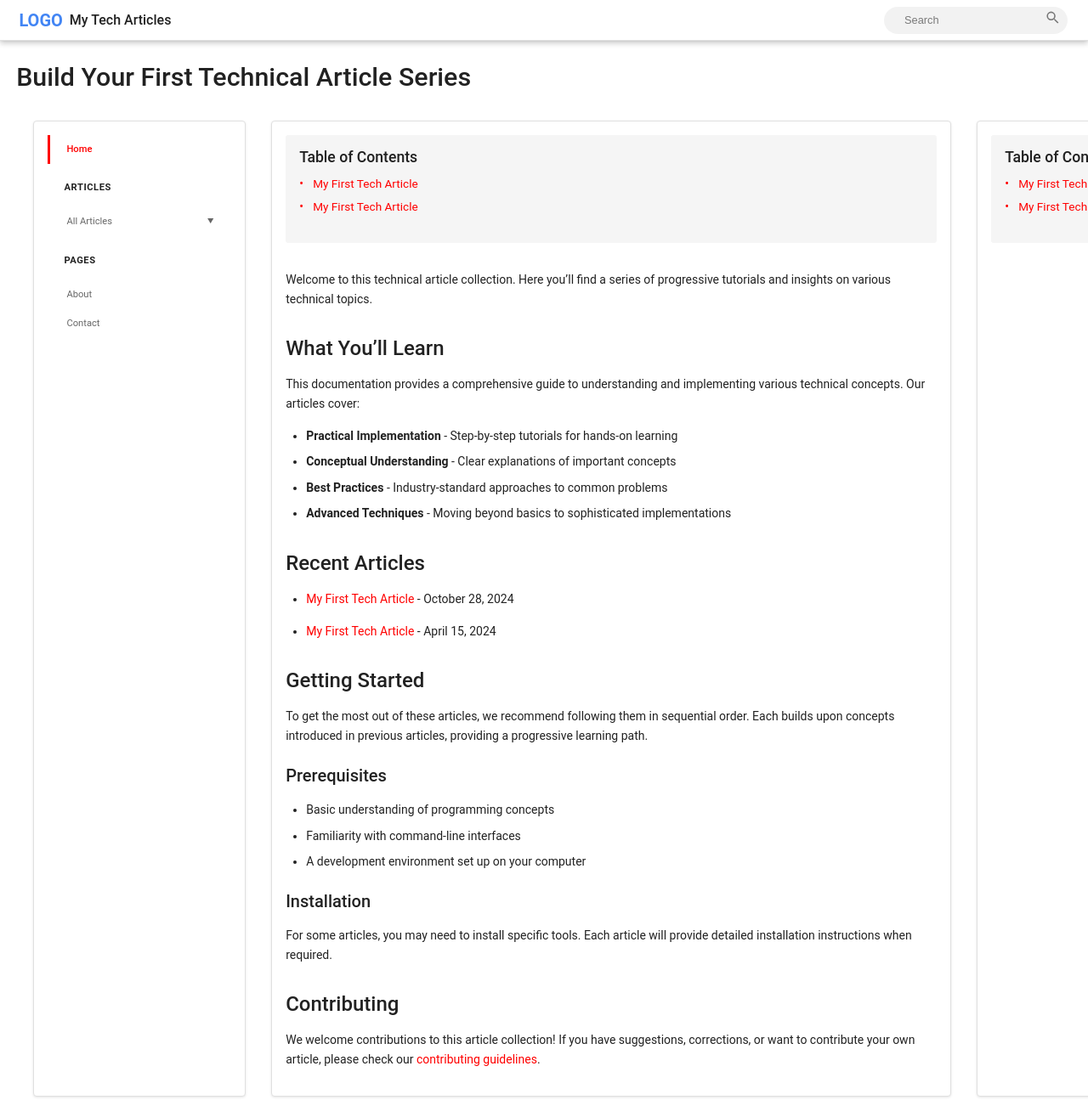
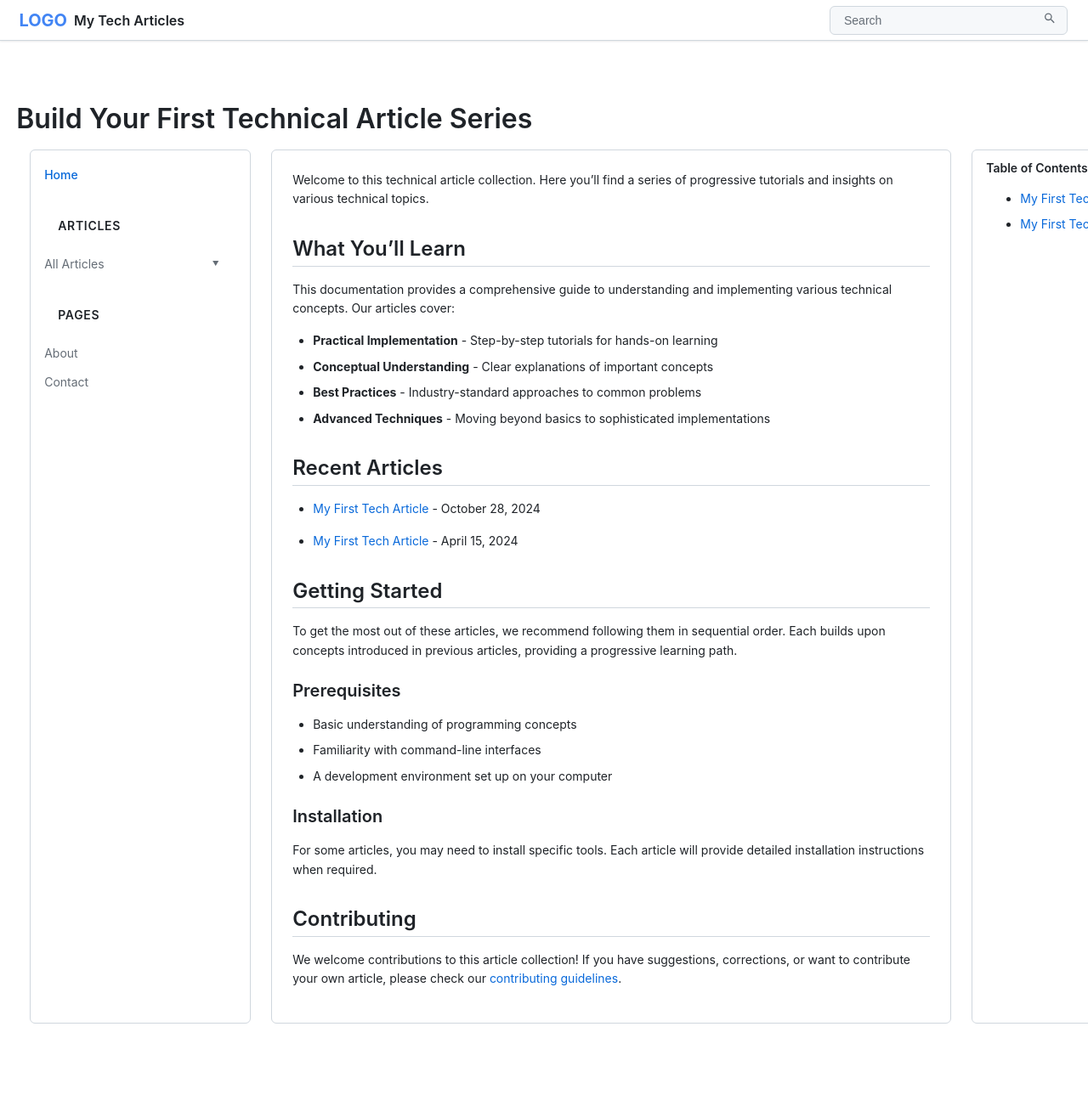
Before and after one commit to msmriyaz/tech-articles, a Jekyll site: the page built from index.md, in a window 1280 px wide and 1315 px high. Shown: the whole window at 85% size. Built offline with Jekyll 4.4.1, drawn with Linux system fonts in a browser that asks for light colours; some web fonts are replaced.

Commit message:
font and navigation fix

```diff
--- a/_layouts/default.html
+++ b/_layouts/default.html
@@ -107,17 +107,6 @@
 
             <!-- Main content column -->
             <div class="grid-item content-column">
-              {% if page.url == '/' %}
-                <div class="md-toc">
-                  <h2>Table of Contents</h2>
-                  <ul>
-                    {% for post in site.posts %}
-                      <li><a href="{{ post.url | relative_url }}">{{ post.title }}</a></li>
-                    {% endfor %}
-                  </ul>
-                </div>
-              {% endif %}
-
               {{ content }}
             </div>
 
--- a/assets/css/style.scss
+++ b/assets/css/style.scss
@@ -3,24 +3,25 @@
 @use "sass:color";
 
 // Variables
-$base-font-family: 'Google Sans', Roboto, -apple-system, BlinkMacSystemFont, Helvetica, Arial, sans-serif;
+$base-font-family: -apple-system, BlinkMacSystemFont, "Segoe UI", "Noto Sans", Helvetica, Arial, sans-serif, "Apple Color Emoji", "Segoe UI Emoji";
+$code-font-family: ui-monospace, SFMono-Regular, "SF Mono", Menlo, Consolas, "Liberation Mono", monospace;
 $base-font-size: 14px;
 $base-font-weight: 400;
 $small-font-size: $base-font-size * 0.875;
-$base-line-height: 1.6;
+$base-line-height: 1.5;
 
 $spacing-unit: 1rem;
-$text-color: rgba(0, 0, 0, 0.87);
-$secondary-text-color: rgba(0, 0, 0, 0.6);
+$text-color: #1F2328;
+$secondary-text-color: #656D76;
 $background-color: #ffffff;
-$brand-color: #ff0000;
+$brand-color: #0969DA;
 $sidebar-width: 300px;
 $header-height: 48px;
 
-$grey-color: #80868b;
-$grey-color-light: #f5f5f5;
-$grey-color-dark: #3c4043;
-$border-color: #e0e0e0;
+$grey-color: #656D76;
+$grey-color-light: #F6F8FA;
+$grey-color-dark: #24292F;
+$border-color: #D0D7DE;
 
 $content-width: 1220px;
 $on-palm: 768px;
@@ -66,7 +67,7 @@ a {
 
 h1, h2, h3, h4, h5, h6 {
   font-family: $base-font-family;
-  font-weight: 500;
+  font-weight: 600;
   color: $text-color;
   margin-bottom: 1rem;
   margin-top: 1.5rem;
@@ -74,21 +75,28 @@ h1, h2, h3, h4, h5, h6 {
 }
 
 h1 {
-  font-size: 1.9rem;
+  font-size: 2rem;
   margin-top: 0;
-  padding-bottom: 0.5rem;
-  margin-bottom: 1.5rem;
+  font-weight: 600;
 }
 
 h2 {
   font-size: 1.5rem;
-  color: $text-color;
+  font-weight: 600;
   margin-top: 2rem;
+  padding-bottom: 0.3rem;
+  border-bottom: 1px solid $border-color;
 }
 
 h3 {
   font-size: 1.25rem;
+  font-weight: 600;
   margin-top: 1.5rem;
+}
+
+h4 {
+  font-size: 1rem;
+  font-weight: 600;
 }
 
 ul, ol {
@@ -108,18 +116,18 @@ p {
 // Three-column grid layout
 .grid-container {
   display: grid;
-  grid-template-columns: 250px minmax(800px, 3fr) 250px;
-  gap: 30px;
+  grid-template-columns: 260px minmax(800px, 3fr) 260px;
+  gap: 24px;
   margin-top: 1rem;
   max-width: 100%;
   width: 100%;
-  padding: 0 20px;
+  padding: 0 16px;
 
   @include media-query($on-laptop) {
-    grid-template-columns: 250px 1fr;
+    grid-template-columns: 260px 1fr;
 
     .toc-column {
-      grid-column: 1 / -1;  // Make TOC span full width on medium screens
+      display: none; // Hide TOC on medium screens
     }
   }
 
@@ -148,17 +156,46 @@ p {
 .grid-item {
   background-color: $background-color;
   border: 1px solid $border-color;
-  border-radius: 4px;
+  border-radius: 6px;
   padding: 1rem;
-  box-shadow: 0 1px 3px rgba(0, 0, 0, 0.1);
 
   &.navigation-column {
     max-height: calc(100vh - #{$header-height} - 3rem);
     overflow-y: auto;
+    padding: 0.75rem 0;
+
+    ul.md-nav__list {
+      list-style: none;
+      margin: 0;
+      padding: 0 1rem;
+    }
+
+    .md-nav__title {
+      padding: 0.5rem 1rem;
+    }
+
+    .md-nav__link {
+      display: block;
+      padding: 0.375rem 0;
+      text-decoration: none;
+      color: $secondary-text-color;
+      transition: color 0.2s;
+
+      &:hover {
+        color: $brand-color;
+        text-decoration: none;
+      }
+
+      &--active {
+        color: $brand-color;
+        font-weight: 500;
+      }
+    }
   }
 
   &.content-column {
     min-height: 300px;
+    padding: 1.5rem;
   }
 
   &.toc-column {
@@ -166,6 +203,15 @@ p {
     top: $header-height + 20px;
     max-height: calc(100vh - #{$header-height} - 3rem);
     overflow-y: auto;
+    padding: 0.75rem 1rem;
+
+    h2 {
+      margin-top: 0;
+    }
+
+    ul {
+      padding-left: 1rem;
+    }
   }
 }
 
@@ -174,8 +220,8 @@ p {
   height: $header-height;
   background-color: $background-color;
   color: $text-color;
-  box-shadow: 0 0 0.2rem rgba(0,0,0,.1), 0 0.2rem 0.4rem rgba(0,0,0,.2);
-  position: fixed;
+  box-shadow: 0 1px 2px rgba(31, 35, 40, 0.1);
+  position: sticky;
   top: 0;
   left: 0;
   right: 0;
@@ -268,40 +314,44 @@ p {
     display: flex;
     align-items: center;
     position: relative;
-    background-color: rgba(0, 0, 0, 0.05);
-    border-radius: 2rem;
-    padding: 0 0.5rem;
+    background-color: $grey-color-light;
+    border: 1px solid $border-color;
+    border-radius: 6px;
+    padding: 0;
+    width: 280px;
   }
 
   .md-search__input {
-    width: 200px;
+    width: 100%;
     height: 2rem;
     padding: 0 2.5rem 0 1rem;
-    font-size: 0.8rem;
+    font-size: 0.875rem;
     border: none;
-    border-radius: 2rem;
+    border-radius: 6px;
     background-color: transparent;
     color: $text-color;
 
     &::placeholder {
-      color: rgba(0, 0, 0, 0.5);
+      color: $secondary-text-color;
     }
 
     &:focus {
       outline: none;
+      border-color: $brand-color;
+      box-shadow: 0 0 0 2px rgba(9, 105, 218, 0.3);
     }
   }
 
   .md-search__icon {
     position: absolute;
-    right: 0.5rem;
+    right: 0.75rem;
     top: 50%;
     transform: translateY(-50%);
-    color: rgba(0, 0, 0, 0.5);
+    color: $secondary-text-color;
 
     svg {
-      width: 1.2rem;
-      height: 1.2rem;
+      width: 1rem;
+      height: 1rem;
       fill: currentColor;
     }
   }
@@ -423,7 +473,7 @@ p {
     padding: 0.5rem 1.2rem;
     font-size: 0.7rem;
     color: $secondary-text-color;
-    border-left: 0.2rem solid transparent;
+    border-left: 0 solid transparent;
     overflow: hidden;
     text-overflow: ellipsis;
     white-space: nowrap;
@@ -435,7 +485,6 @@ p {
 
     &--active {
       color: $brand-color !important;
-      border-left-color: $brand-color;
       font-weight: 500;
     }
   }
@@ -497,57 +546,13 @@ p {
   }
 }
 
-// Table of contents
-.md-toc {
-  background-color: $grey-color-light;
-  border-radius: 0.2rem;
-  padding: 1rem;
-  margin-bottom: 2rem;
-
-  h2 {
-    font-size: 1.1rem;
-    margin-top: 0;
-    margin-bottom: 0.5rem;
-    color: $text-color;
-    border-bottom: none;
-    padding-bottom: 0;
-  }
-
-  ul {
-    list-style: none;
-    margin-left: 0;
-
-    li {
-      margin: 0.25rem 0;
-      position: relative;
-      padding-left: 1rem;
-
-      &::before {
-        content: "•";
-        position: absolute;
-        left: 0;
-        color: $brand-color;
-      }
-
-      a {
-        color: $brand-color;
-        font-size: 0.85rem;
-
-        &:hover {
-          text-decoration: underline;
-        }
-      }
-    }
-  }
-}
-
 // Code formatting
 pre,
 code {
-  font-family: 'Roboto Mono', monospace;
+  font-family: $code-font-family;
   font-size: 0.85rem;
   border: 1px solid $border-color;
-  border-radius: 0.2rem;
+  border-radius: 6px;
   background-color: $grey-color-light;
 }
 
@@ -627,7 +632,7 @@ pre {
 
 // Print styles
 @media print {
-  .md-header, .md-sidebar, .md-toc {
+  .md-header, .md-sidebar {
     display: none;
   }
 
@@ -661,3 +666,51 @@ pre {
     height: 20px;
   }
 }
+
+// Sidebar navigation
+.navigation-column {
+  .md-nav__title {
+    font-size: 0.875rem;
+    font-weight: 600;
+    color: $text-color;
+    margin-top: 1.5rem;
+    margin-bottom: 0.5rem;
+  }
+
+  .md-nav__link {
+    font-size: 0.875rem;
+    color: $secondary-text-color;
+    padding: 0.25rem 0;
+    border-left: none;
+
+    &:hover {
+      color: $brand-color;
+    }
+
+    &--active {
+      color: $brand-color;
+      font-weight: 600;
+      border-left: none;
+    }
+  }
+}
+
+// Header/Title
+.md-header__title {
+  font-size: 1rem;
+  font-weight: 600;
+}
+
+// Table of contents
+.toc-column {
+  h2 {
+    font-size: 0.875rem;
+    font-weight: 600;
+    border-bottom: none;
+    padding-bottom: 0;
+  }
+
+  a {
+    font-size: 0.875rem;
+  }
+}
```
Also changed, not shown: 9 other files.
